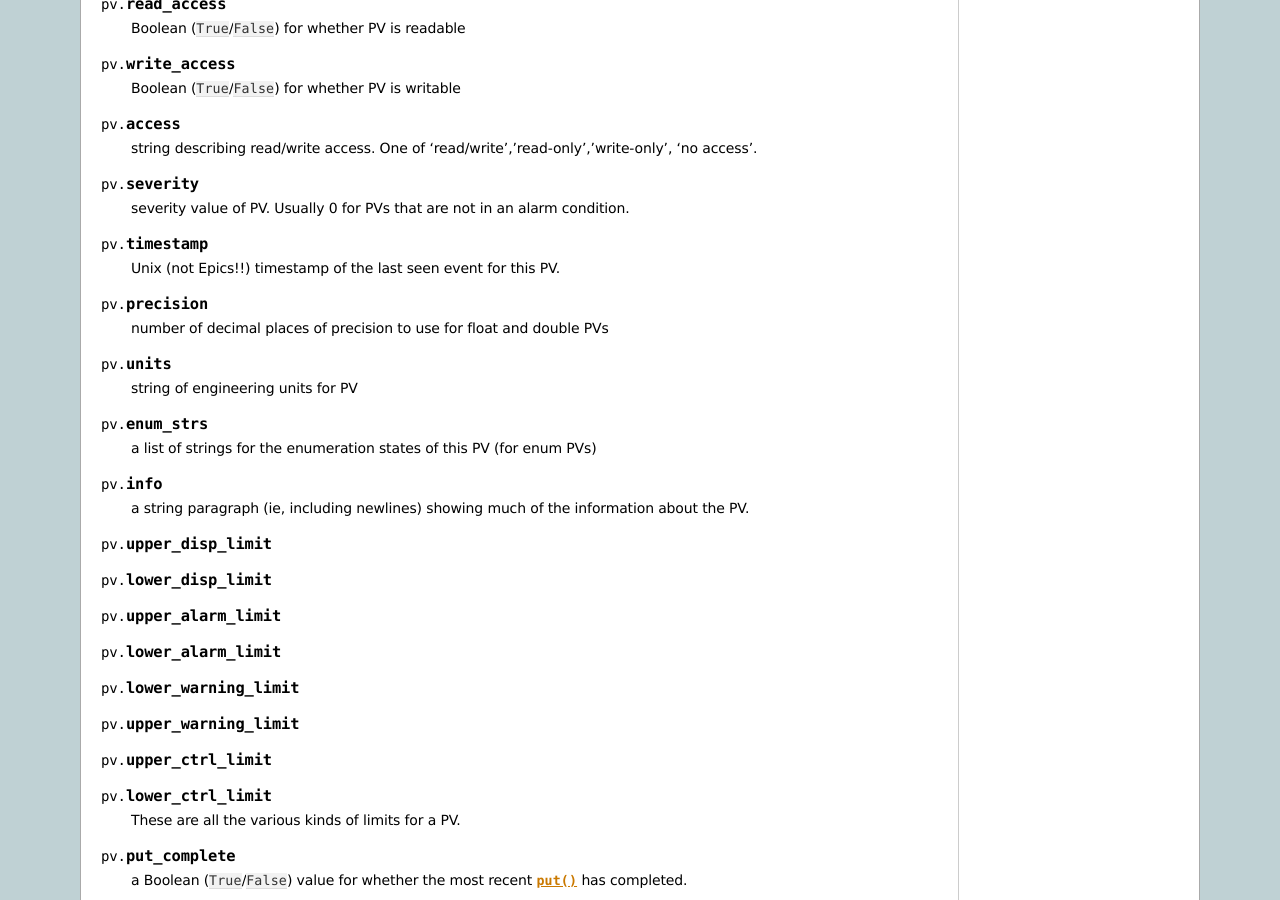
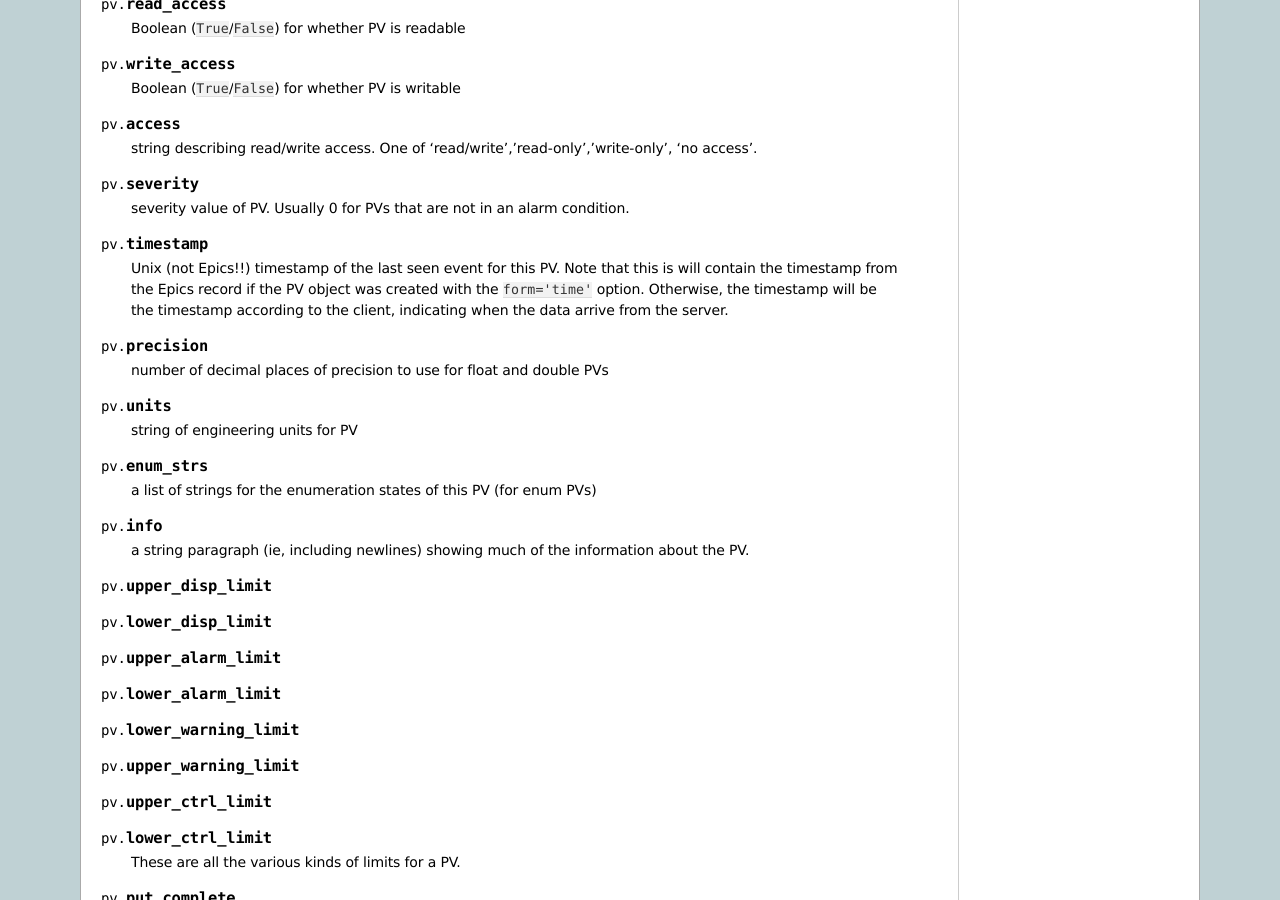
Before and after one commit to pyepics/pyepics, a Sphinx documentation site: the page built from doc/pv.rst, in a window 1280 px wide and 900 px high, scrolled down 4433 px. Built offline with Sphinx 7.4.7, drawn with Linux system fonts in a browser that asks for light colours; formulas are drawn with MathJax 3; pages that are not in the unit, such as notebooks, are missing from menus; the version number is read from the project's files by our own code.

Commit message:
fix doc for timestamp

```diff
--- a/doc/pv.rst
+++ b/doc/pv.rst
@@ -319,7 +319,11 @@ assigned to.  The exception to this rule is the :attr:`value` attribute.
 
 .. attribute:: timestamp
 
-   Unix (not Epics!!) timestamp of the last seen event for this PV.
+   Unix (not Epics!!) timestamp of the last seen event for this PV.  Note
+   that this is will contain the timestamp from the Epics record if the PV
+   object was created with the ``form='time'`` option.  Otherwise, the
+   timestamp will be the timestamp according to the client, indicating when
+   the data arrive from the server.
 
 .. attribute:: precision
 
```
